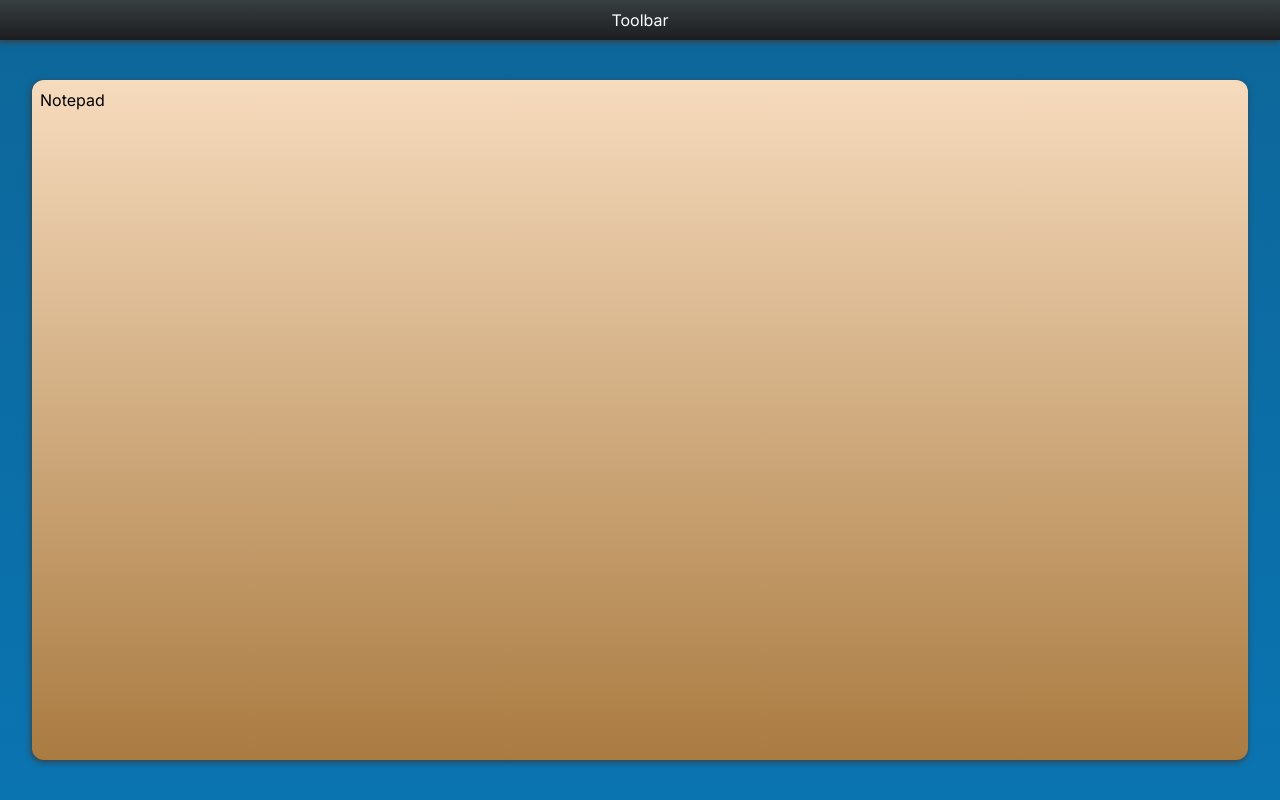
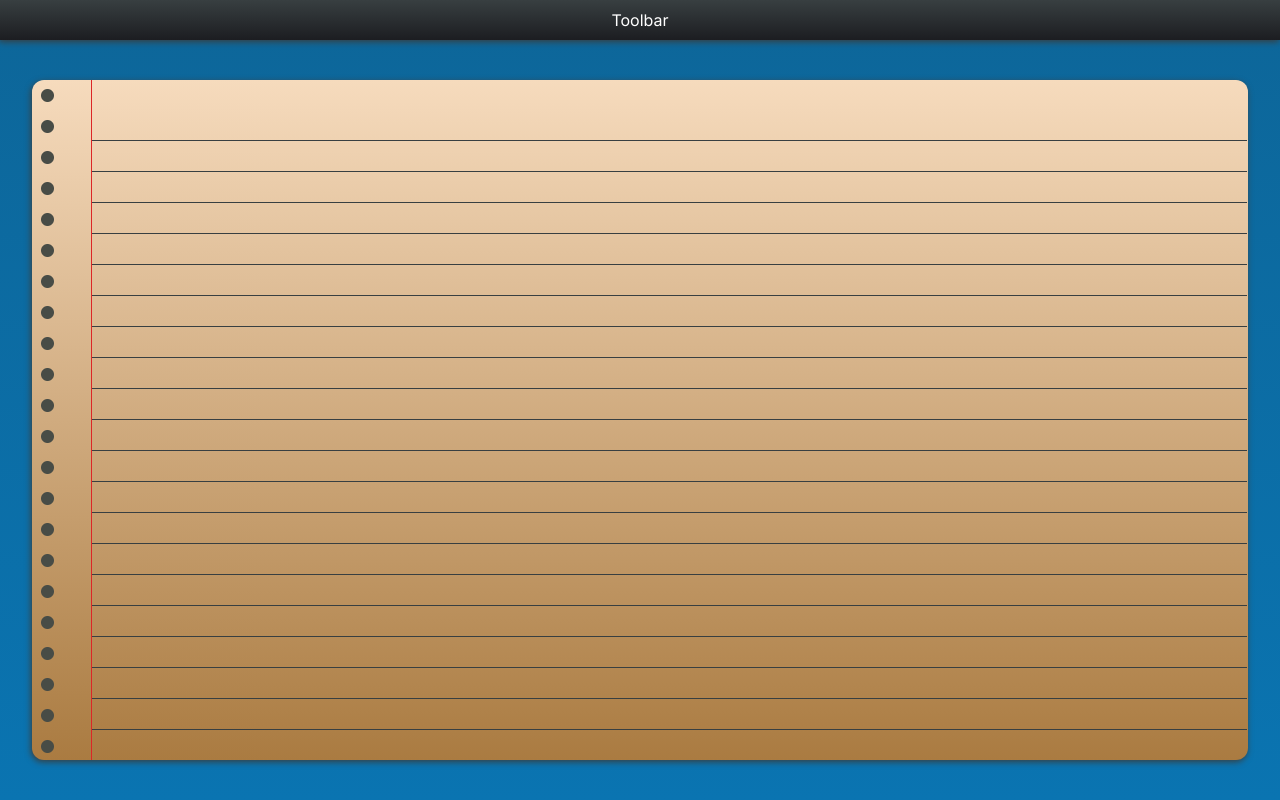
Before and after one commit to patrickgunnar/thorpad-app, a Next.js app: page / in a window 1280 px wide. Built offline with nearby package versions, Linux system fonts and the light colour scheme.

Commit message:
feat: added textarea styles

```diff
--- a/src/components/notepad/Notepad.tsx
+++ b/src/components/notepad/Notepad.tsx
@@ -3,9 +3,14 @@
 
 const Notepad = () => {
     return (
-        <div className="box-border bg-background-notepad drop-shadow-ds-001 rounded-notepad
-        flex justify-start items-start m-auto p-2 h-[88%] lg:h-[85%] w-[95%]">
-            Notepad
+        <div className="relative box-border bg-background-notepad drop-shadow-ds-001 rounded-notepad
+        flex justify-start items-start m-auto h-[88%] lg:h-[85%] w-[95%] before:content-'' before:absolute
+        before:top-0 before:bottom-0 before:left-0 before:w-[60px] before:bg-paper-size before:box-border
+        before:border-r-[1px] before:border-red-600 before:bg-paper-balls before:bg-repeat-y p-2 overflow-hidden">
+            <textarea className="bg-transparent bg-paper-content bg-paper-size top-[30px] bottom-[30px] right-0
+            left-[60px] p-2 pl-4 absolute outline-none resize-none leading-[31px] bg-local h-[92%] w-[95%] bg-repeat
+            overflow-hidden overflow-y-auto text-[16px]">
+            </textarea>
         </div>
     );
 }
```
